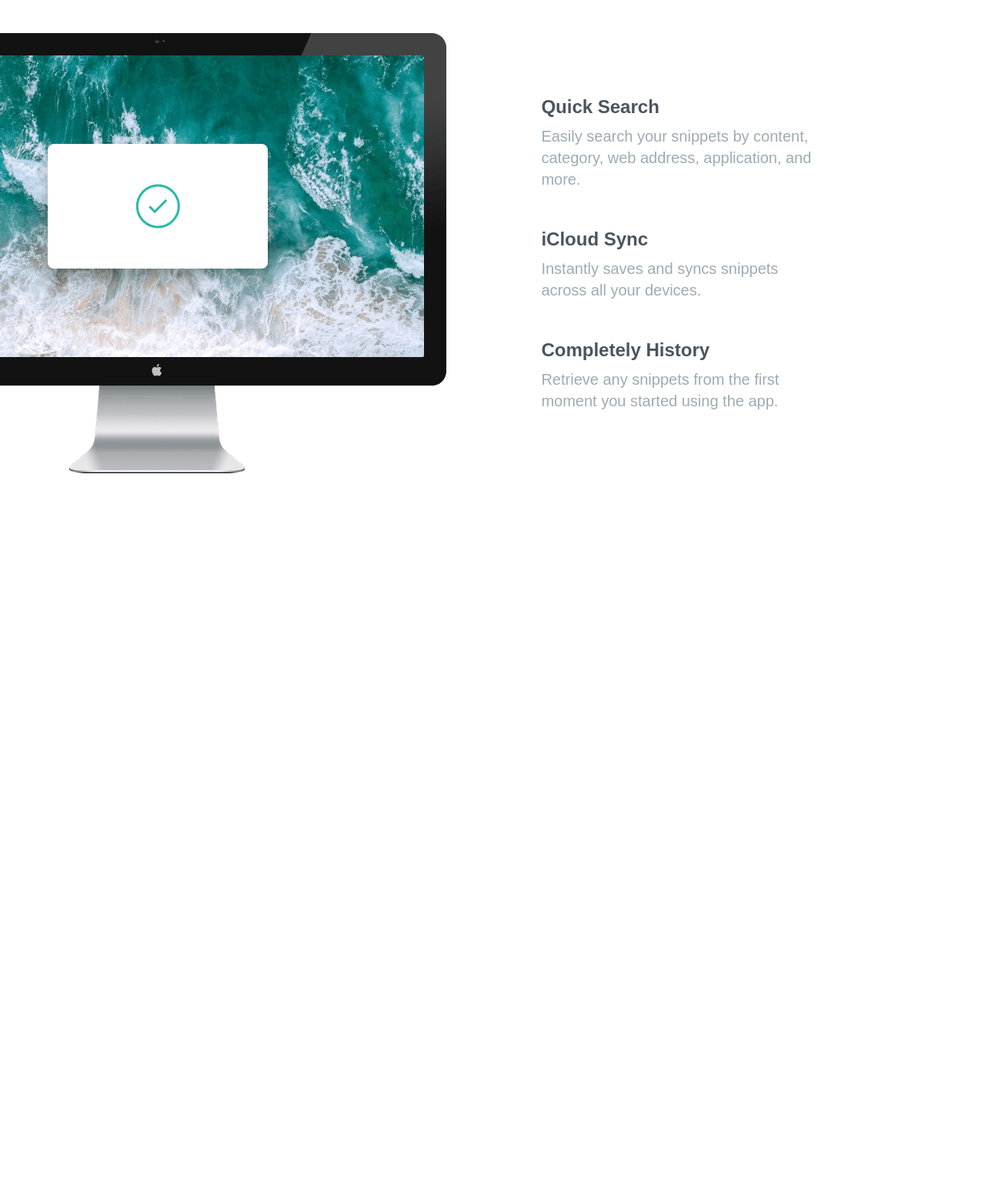
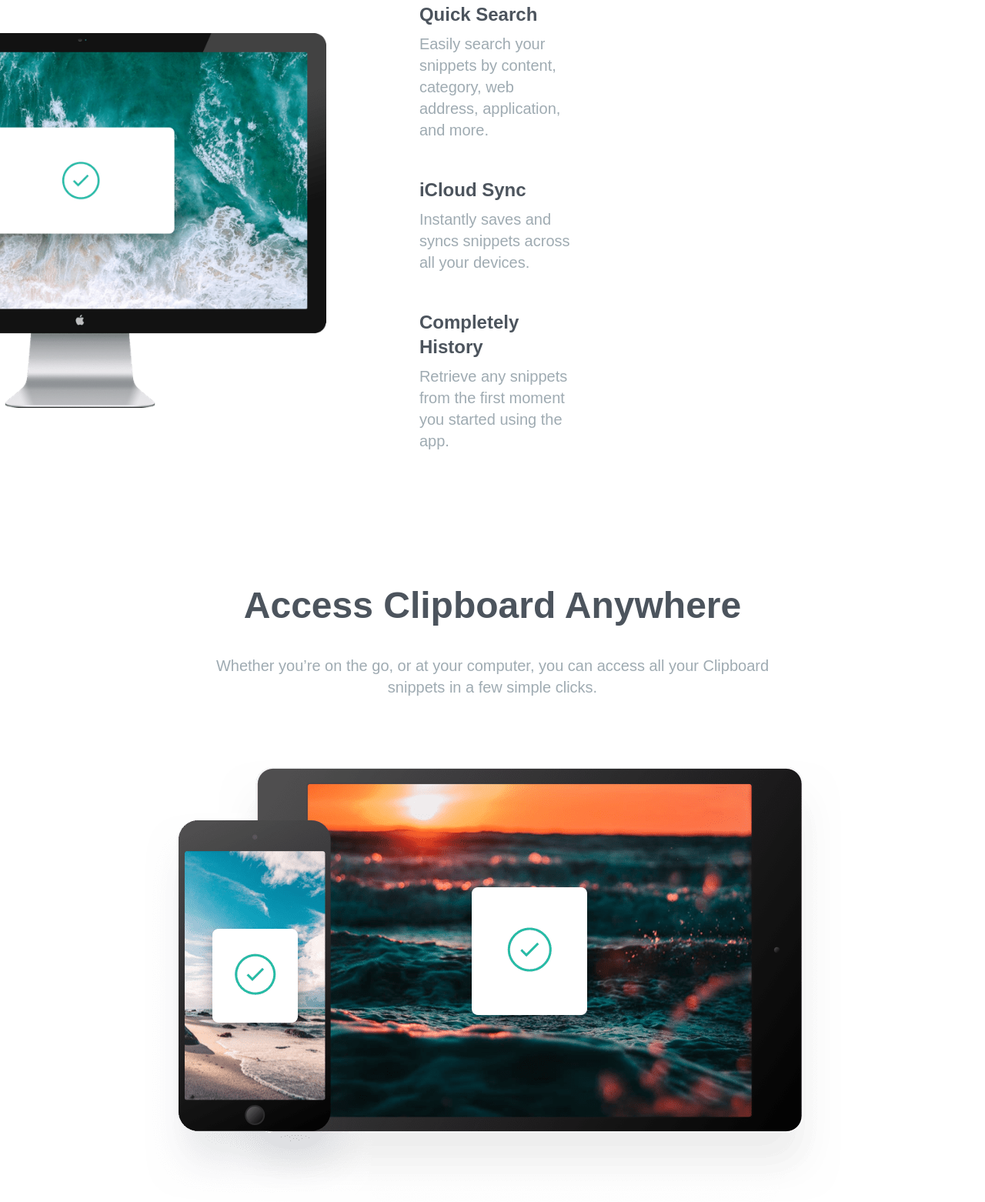
Before and after one commit to stackj007/clipboard-landing-page, a website: page index.html in a window 1280 px wide. Shown: the part 1062-2624 px from the top of the page at 77% size. Before the commit the page ends 1773 px from the top, so only its background shows below. Drawn offline with Linux system fonts and the light colour scheme; a web font is replaced by a local one.

Commit message:
Access Section

```diff
--- a/index.html
+++ b/index.html
@@ -77,6 +77,7 @@
     </section>
 
     <!-- Features Section -->
+    <section>
       <div class="section-container my-20 flex">
         <div
           class="relative flex flex-col md:flex-row md:space-x-32"
@@ -92,7 +93,7 @@
 
           <!-- Items Container -->
           <div
-          class="flex flex-col text-center mt-40 mb-24 space-y-12 text-xl md:text-left md:pl-16 md:w-1/2"
+            class="flex flex-col text-center mt-10 mb-24 space-y-12 text-xl md:text-left md:pl-16 md:w-1/2"
           >
             <!-- item 1 -->
             <div>
@@ -102,9 +103,10 @@
                 Quick Search
               </h5>
 
-            <p class="text-xl text-grayishBlue max-w-3xl">
+              <p class="text-xl text-grayishBlue max-w-md">
                 Easily search your snippets by content,
-              category, web address, application, and more.
+                category, web address, application, and
+                more.
               </p>
             </div>
 
@@ -116,9 +118,9 @@
               >
                 iCloud Sync
               </h5>
-            <p class="text-xl text-grayishBlue max-w-3xl">
-              Instantly saves and syncs snippets across all
-              your devices.
+              <p class="text-xl text-grayishBlue max-w-md">
+                Instantly saves and syncs snippets across
+                all your devices.
               </p>
             </div>
 
@@ -130,7 +132,7 @@
               >
                 Completely History
               </h5>
-            <p class="text-xl text-grayishBlue max-w-3xl">
+              <p class="text-xl text-grayishBlue max-w-md">
                 Retrieve any snippets from the first moment
                 you started using the app.
               </p>
@@ -138,5 +140,26 @@
           </div>
         </div>
       </div>
+    </section>
+
+    <!-- Access Section -->
+    <section id="access">
+      <div class="section-container">
+        <h3>Access Clipboard Anywhere</h3>
+        <p
+          class="max-w-3xl mx-auto text-center text-xl text-grayishBlue mb-20 max-w-3xl"
+        >
+          Whether you’re on the go, or at your computer, you
+          can access all your Clipboard snippets in a few
+          simple clicks.
+        </p>
+
+        <img
+          src="./images/image-devices.png"
+          alt=""
+          class="mx-auto"
+        />
+      </div>
+    </section>
   </body>
 </html>
```
Also changed, not shown: css/style.css. Lines whose indentation alone changed are shown as unchanged.
